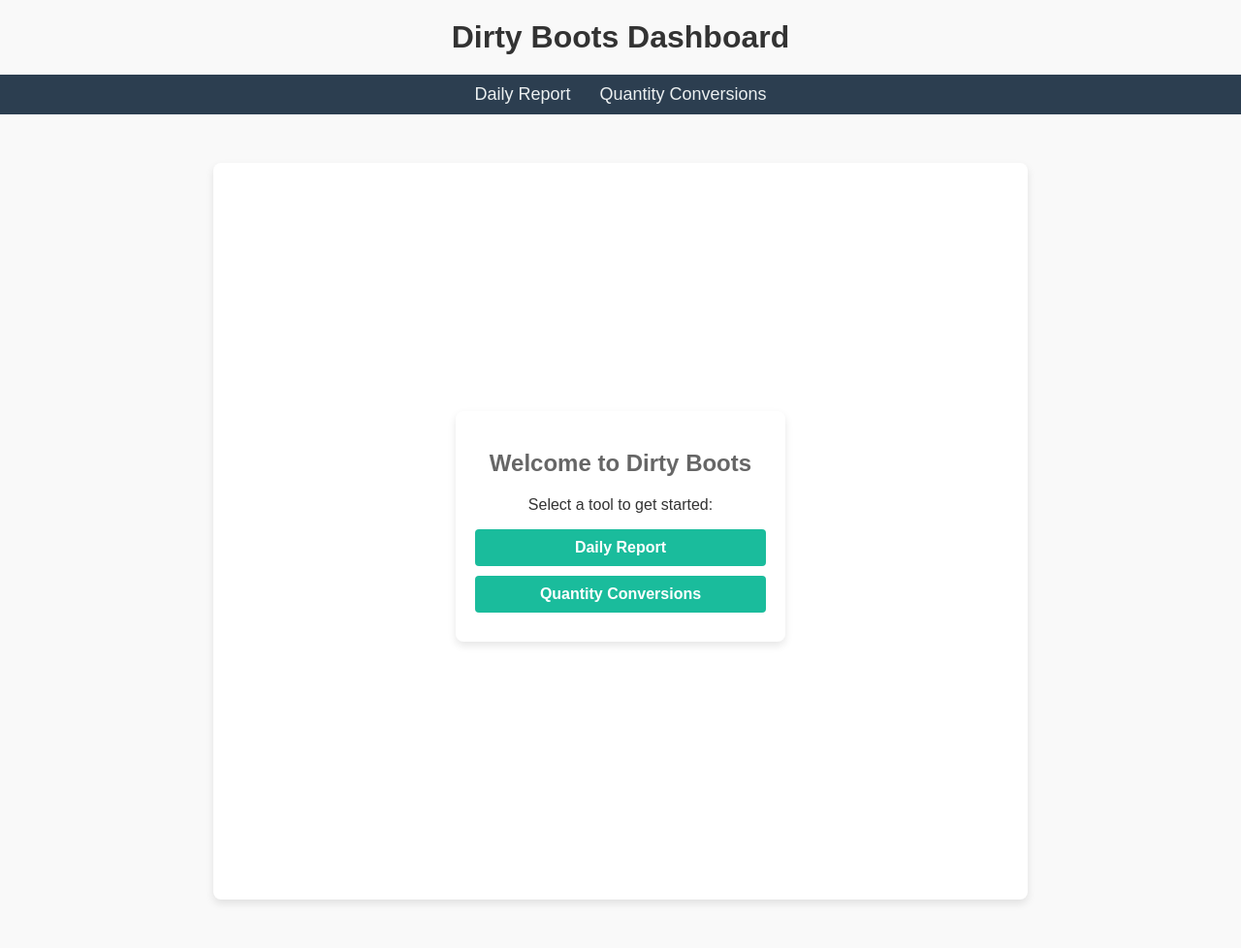
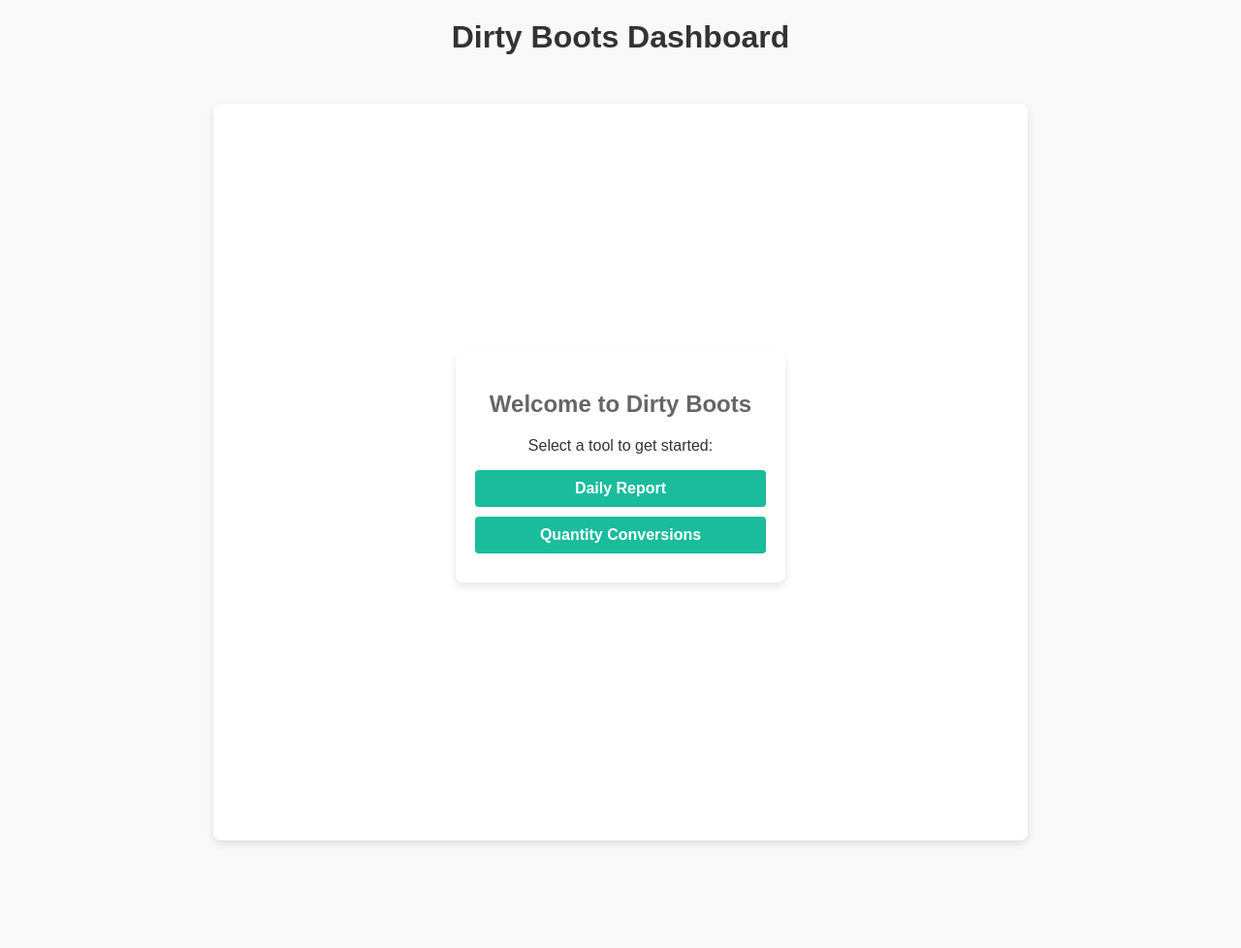
Before and after one commit to fauly/dbtrack, a Flask app: page / in a window 1280 px wide. Shown: the whole page at 97% size. After the commit the page ends 871 px from the top, so only its background shows below. Run offline with Flask 3, Linux system fonts and the light colour scheme.

Commit message:
remove nav

```diff
--- a/app/templates/index.html
+++ b/app/templates/index.html
@@ -19,25 +19,6 @@
             text-align: center;
             color: #333;
             margin: 20px 0;
-        }
-
-        nav {
-            display: flex;
-            justify-content: center;
-            background-color: #2c3e50;
-            padding: 10px;
-        }
-
-        nav a {
-            text-decoration: none;
-            color: #ecf0f1;
-            margin: 0 15px;
-            font-size: 18px;
-            transition: color 0.3s;
-        }
-
-        nav a:hover {
-            color: #1abc9c;
         }
 
         .container {
@@ -75,10 +56,6 @@
 </head>
 <body>
     <h1>Dirty Boots Dashboard</h1>
-    <nav>
-        <a href="/daily-report">Daily Report</a>
-        <a href="/quantity-conversion">Quantity Conversions</a>
-    </nav>
     <div class="container">
         <div class="card">
             <h2>Welcome to Dirty Boots</h2>
```
